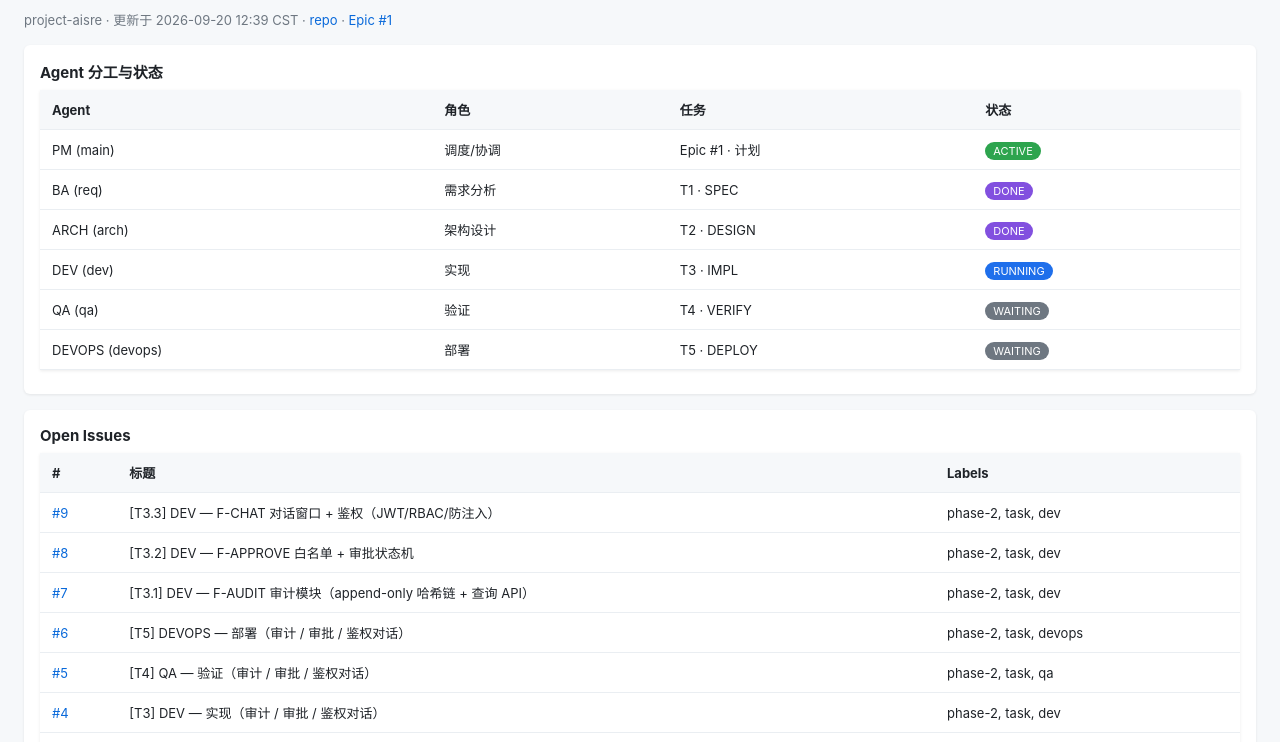
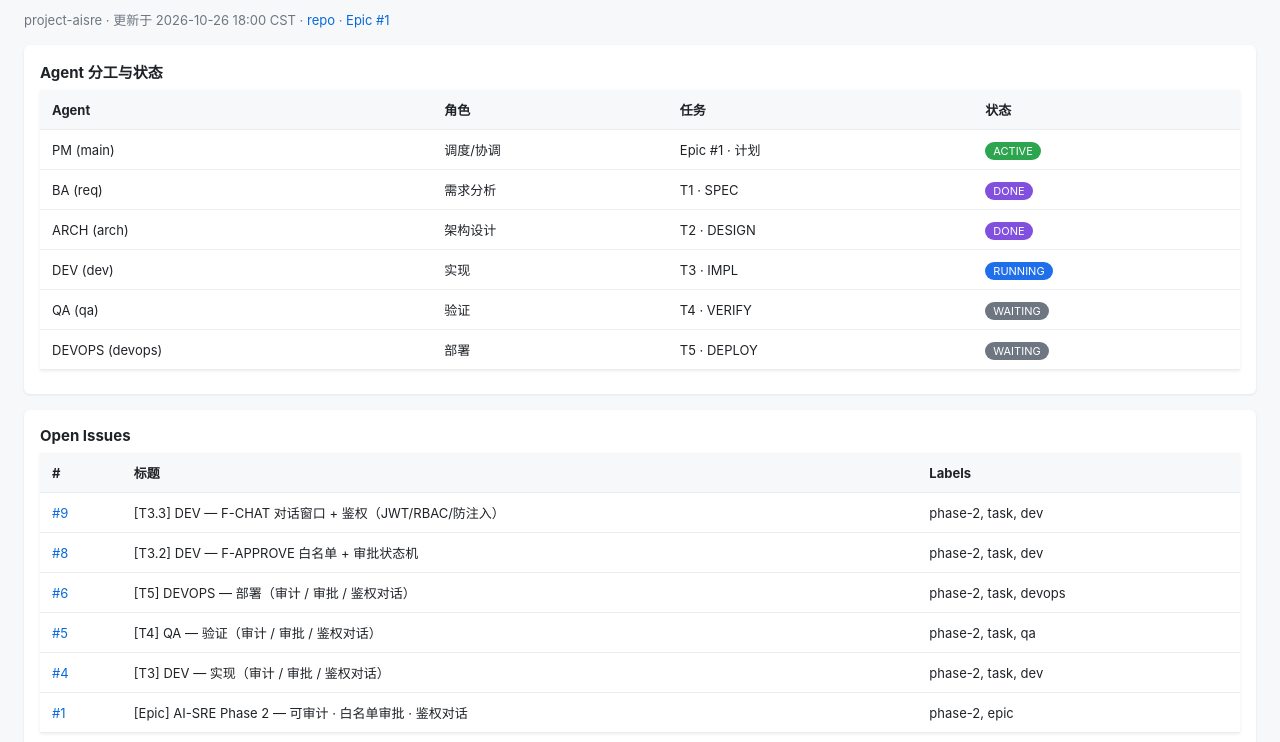
Before and after one commit to jchu-hk/project-aisre, a plain HTML site: page dashboard/multi-agent-dashboard.html in a window 1280 px wide. Shown: the part 51-793 px from the top of the page. Drawn offline with Linux system fonts and the light colour scheme.

Commit message:
chore(dashboard): refresh for 2026-10-26 daily check-in

```diff
--- a/dashboard/multi-agent-dashboard.html
+++ b/dashboard/multi-agent-dashboard.html
@@ -17,7 +17,7 @@
 </head>
 <body>
 <h1>AI-SRE · Multi-Agent Dashboard</h1>
-<div class="sub">project-aisre · 更新于 2026-09-20 12:39 CST · <a href="https://github.com/jchu-hk/project-aisre">repo</a> · <a href="https://github.com/jchu-hk/project-aisre/issues/1">Epic #1</a></div>
+<div class="sub">project-aisre · 更新于 2026-10-26 18:00 CST · <a href="https://github.com/jchu-hk/project-aisre">repo</a> · <a href="https://github.com/jchu-hk/project-aisre/issues/1">Epic #1</a></div>
 
 <div class="card">
 <h2>Agent 分工与状态</h2>
@@ -26,7 +26,7 @@
 
 <div class="card">
 <h2>Open Issues</h2>
-<table><tr><th>#</th><th>标题</th><th>Labels</th></tr><tr><td><a href="https://github.com/jchu-hk/project-aisre/issues/9">#9</a></td><td>[T3.3] DEV — F-CHAT 对话窗口 + 鉴权（JWT/RBAC/防注入）</td><td>phase-2, task, dev</td></tr><tr><td><a href="https://github.com/jchu-hk/project-aisre/issues/8">#8</a></td><td>[T3.2] DEV — F-APPROVE 白名单 + 审批状态机</td><td>phase-2, task, dev</td></tr><tr><td><a href="https://github.com/jchu-hk/project-aisre/issues/7">#7</a></td><td>[T3.1] DEV — F-AUDIT 审计模块（append-only 哈希链 + 查询 API）</td><td>phase-2, task, dev</td></tr><tr><td><a href="https://github.com/jchu-hk/project-aisre/issues/6">#6</a></td><td>[T5] DEVOPS — 部署（审计 / 审批 / 鉴权对话）</td><td>phase-2, task, devops</td></tr><tr><td><a href="https://github.com/jchu-hk/project-aisre/issues/5">#5</a></td><td>[T4] QA — 验证（审计 / 审批 / 鉴权对话）</td><td>phase-2, task, qa</td></tr><tr><td><a href="https://github.com/jchu-hk/project-aisre/issues/4">#4</a></td><td>[T3] DEV — 实现（审计 / 审批 / 鉴权对话）</td><td>phase-2, task, dev</td></tr><tr><td><a href="https://github.com/jchu-hk/project-aisre/issues/1">#1</a></td><td>[Epic] AI-SRE Phase 2 — 可审计 · 白名单审批 · 鉴权对话</td><td>phase-2, epic</td></tr></table>
+<table><tr><th>#</th><th>标题</th><th>Labels</th></tr><tr><td><a href="https://github.com/jchu-hk/project-aisre/issues/9">#9</a></td><td>[T3.3] DEV — F-CHAT 对话窗口 + 鉴权（JWT/RBAC/防注入）</td><td>phase-2, task, dev</td></tr><tr><td><a href="https://github.com/jchu-hk/project-aisre/issues/8">#8</a></td><td>[T3.2] DEV — F-APPROVE 白名单 + 审批状态机</td><td>phase-2, task, dev</td></tr><tr><td><a href="https://github.com/jchu-hk/project-aisre/issues/6">#6</a></td><td>[T5] DEVOPS — 部署（审计 / 审批 / 鉴权对话）</td><td>phase-2, task, devops</td></tr><tr><td><a href="https://github.com/jchu-hk/project-aisre/issues/5">#5</a></td><td>[T4] QA — 验证（审计 / 审批 / 鉴权对话）</td><td>phase-2, task, qa</td></tr><tr><td><a href="https://github.com/jchu-hk/project-aisre/issues/4">#4</a></td><td>[T3] DEV — 实现（审计 / 审批 / 鉴权对话）</td><td>phase-2, task, dev</td></tr><tr><td><a href="https://github.com/jchu-hk/project-aisre/issues/1">#1</a></td><td>[Epic] AI-SRE Phase 2 — 可审计 · 白名单审批 · 鉴权对话</td><td>phase-2, epic</td></tr></table>
 </div>
 
 <div class="card">
```
